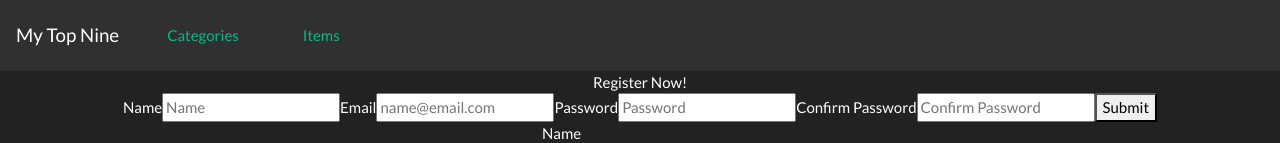
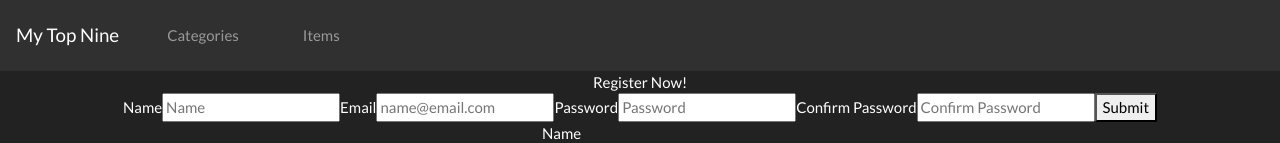
Before and after one commit to bw-my-top-nine/front-end, a React (Create React App) app: page /home/profilepage in a window 1280 px wide. Shown: the top 143 px of the page. Built offline with nearby package versions, Linux system fonts and the light colour scheme.

Commit message:
style Header and Home pagination

```diff
--- a/src/components/Header.js
+++ b/src/components/Header.js
@@ -1,5 +1,5 @@
 import React from 'react'
-import {Link} from 'react-router-dom'
+import { Link } from 'react-router-dom'
 import {
     Navbar,
     NavbarBrand,
@@ -14,12 +14,13 @@ function Header(props) {
             <NavbarBrand tag={Link} to="/">My Top Nine</NavbarBrand>
             <Nav className="mr-auto">
                 <NavItem>
-                    <NavLink tag={Link} to="/categories">Categories</NavLink>
+                    <NavLink className="text-light" tag={Link} to="/categories">Categories</NavLink>
                 </NavItem>
                 <NavItem>
-                    <NavLink tag={Link} to="/items">Items</NavLink>
+                    <NavLink className="text-light" tag={Link} to="/items">Items</NavLink>
                 </NavItem>
             </Nav>
+            {/* logged in user stuff ? */}
         </Navbar>
     )
 }
```
Also changed, not shown: src/components/Home.js (+4 -4 lines).
